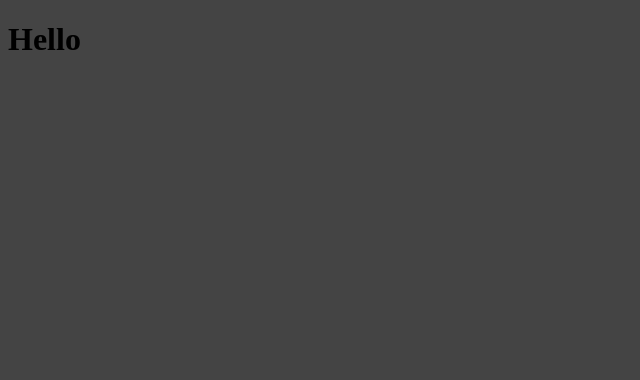
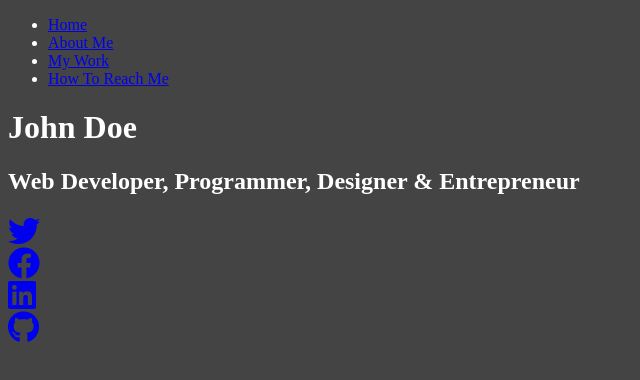
Before and after one commit to sjoseph11236/sass-tutorial, a website: page dist/index.html in a window 1280 px wide. Shown: the whole page, without its empty margins (0-640 px from the left). Drawn offline with Linux system fonts and the light colour scheme.

Commit message:
chore: add main page html

```diff
--- a/scss/main.scss
+++ b/scss/main.scss
@@ -1,5 +1,6 @@
 $primary-color: #444;
 
 body {
-  background: $primary-color
+  background: $primary-color;
+  color: #fff;
 }
```
Also changed, not shown: dist/css/main.css, dist/index.html, dist/js/main.js (added).
